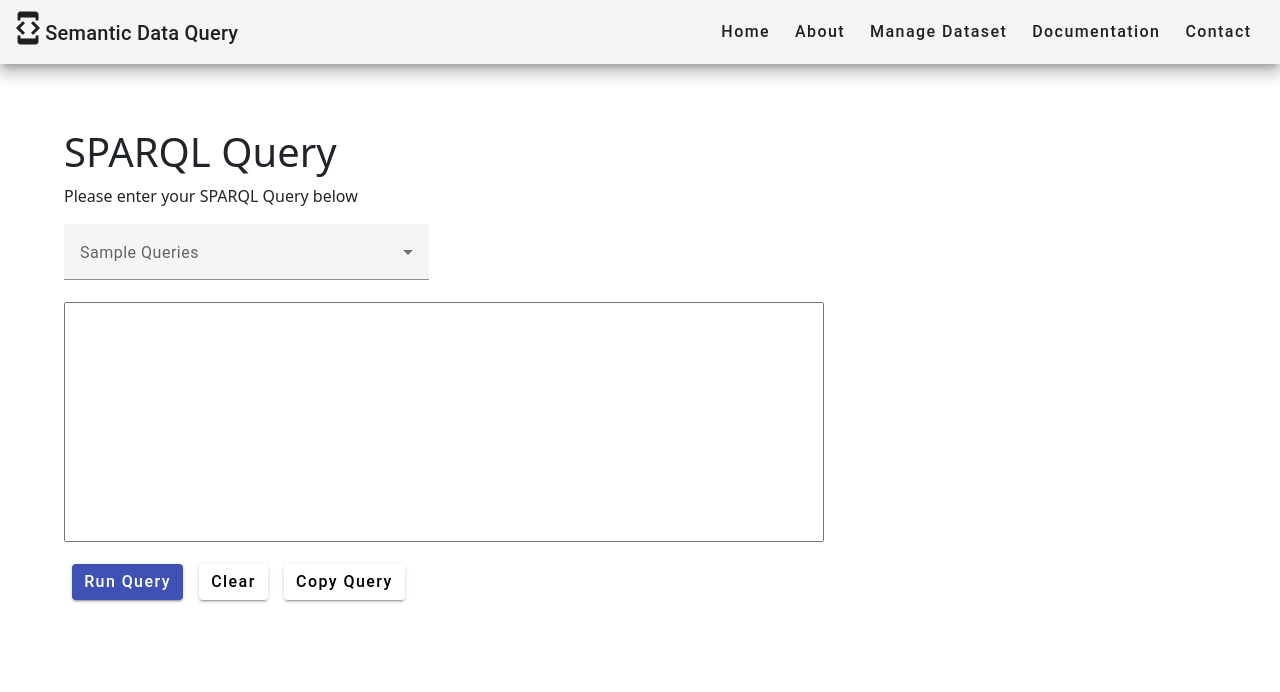
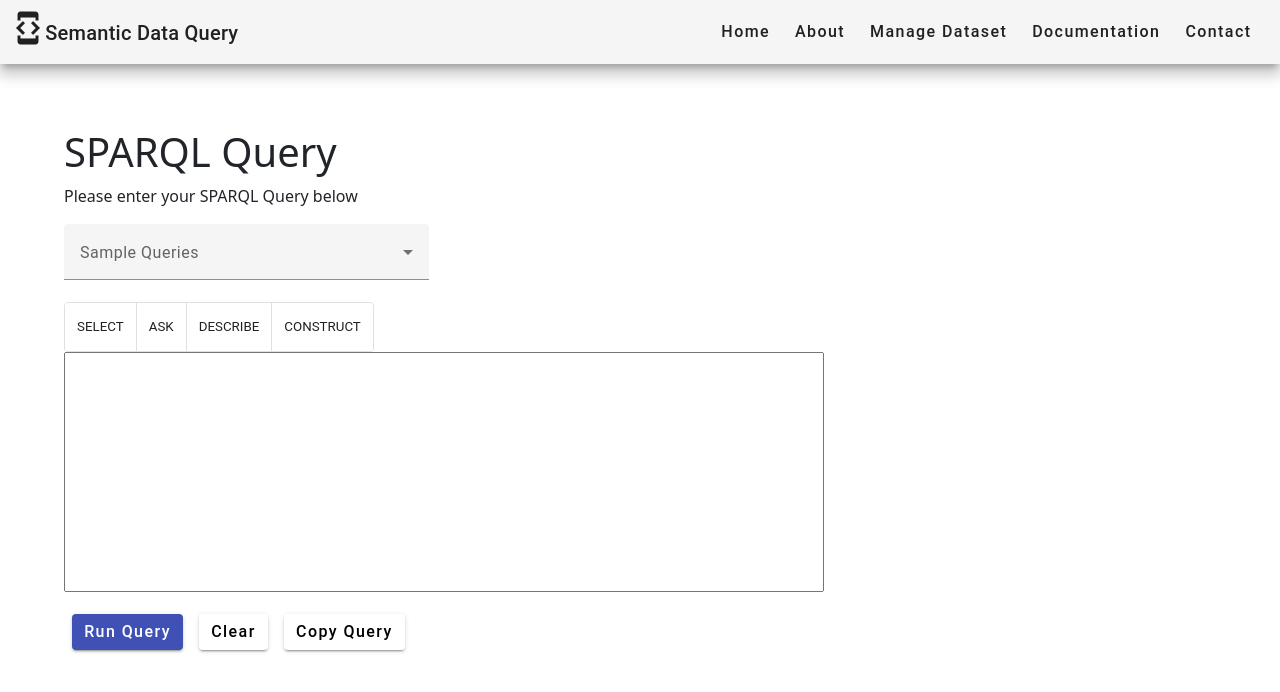
Before and after one commit to sreeharshakv/semantic-data-query, an Angular app in the folder angularclient/: page /home in a window 1280 px wide. Shown: the top 692 px of the page. Built offline with nearby package versions, Linux system fonts and the light colour scheme.

Commit message:
move queries to queries.json, add query-type button toggle and some cleanup

```diff
--- a/angularclient/src/app/app.module.ts
+++ b/angularclient/src/app/app.module.ts
@@ -18,6 +18,7 @@ import {FormsModule, ReactiveFormsModule} from "@angular/forms";
 import { HttpClientModule } from '@angular/common/http';
 import {MatSelectModule} from "@angular/material/select";
 import {BrowserAnimationsModule} from "@angular/platform-browser/animations";
+import {MatButtonToggleModule} from "@angular/material/button-toggle";
 
 @NgModule({
   declarations: [
@@ -41,7 +42,8 @@ import {BrowserAnimationsModule} from "@angular/platform-browser/animations";
     HttpClientModule,
     MatSelectModule,
     ReactiveFormsModule,
-    BrowserAnimationsModule
+    BrowserAnimationsModule,
+    MatButtonToggleModule
   ],
   providers: [],
   bootstrap: [AppComponent]
--- a/angularclient/src/app/query/query.component.css
+++ b/angularclient/src/app/query/query.component.css
@@ -26,3 +26,7 @@ table, th, td {
 tr:nth-child(even) {
   background-color: #f2f2f2;
 }
+
+mat-button-toggle {
+  font-size: smaller;
+}
--- a/angularclient/src/app/query/query.component.html
+++ b/angularclient/src/app/query/query.component.html
@@ -5,10 +5,19 @@
   <div>
     <mat-form-field appearance="fill" style="width: 30%">
       <mat-label>Sample Queries</mat-label>
-      <mat-select [formControl]="queriesControl" (selectionChange)="selectQuery()">
-        <mat-option *ngFor="let question of questionList" [value]="queryList.get(question)">{{question}}</mat-option>
+      <mat-select [formControl]="queriesControl" [(value)]="selectedQuery" (selectionChange)="selectQueryFromDropdown()">
+          <mat-option *ngFor="let queryData of queryList" [value]="queryData">{{queryData.question}}</mat-option>
       </mat-select>
     </mat-form-field>
+  </div>
+
+  <div>
+    <mat-button-toggle-group name="queryType" [(value)]="queryType">
+      <mat-button-toggle value="select">SELECT</mat-button-toggle>
+      <mat-button-toggle value="ask">ASK</mat-button-toggle>
+      <mat-button-toggle value="describe">DESCRIBE</mat-button-toggle>
+      <mat-button-toggle value="construct">CONSTRUCT</mat-button-toggle>
+    </mat-button-toggle-group>
   </div>
 
   <textarea
@@ -40,6 +49,4 @@
       </tbody>
     </table>
   </div>
-
-
 </div>
--- a/angularclient/src/app/query/query.component.ts
+++ b/angularclient/src/app/query/query.component.ts
@@ -10,6 +10,12 @@ import {FormControl} from "@angular/forms";
 export class QueryComponent {
 
   str: string = "";
+  queryType: string | undefined;
+  selectedQuery: QueryData = {
+    query: "",
+    queryType: "",
+    question: ""
+  };
 
   displayedColumns: string[] | undefined;
 
@@ -17,52 +23,21 @@ export class QueryComponent {
 
   queriesControl = new FormControl([]);
 
-  queryList: Map<string, string> = new Map([
-    ["Name of Area in descending order of total no of crimes",
-      "PREFIX ns: <https://data.lacity.org#>\n" +
-      "\n" +
-      "SELECT ?area (COUNT(?crimeType) AS ?totalCrimes)\n" +
-      "WHERE {\n" +
-      "  ?crime ns:inArea ?neighborhood ;\n" +
-      "         ns:crimeOccurred ?crimeType .\n" +
-      "  ?neighborhood ns:areaDescription ?area;\n" +
-      "}\n" +
-      "GROUP BY ?area\n" +
-      "ORDER BY DESC(?totalCrimes)"],
-    ["Number of crimes of each crimeType in each area ",
-      "PREFIX ns: <https://data.lacity.org#>\n" +
-      "                \n" +
-      "SELECT ?area ?crimeDesc (COUNT(?crimeType) AS ?totalCrimes)\n" +
-      "WHERE {\n" +
-      "  ?crime ns:inArea ?neighborhood;\n" +
-      "         ns:crimeOccurred ?crimeType.\n" +
-      "  ?neighborhood ns:areaDescription ?area.\n" +
-      "  ?crimeType ns:crimeDescription ?crimeDesc;\n" +
-      "}\n" +
-      "GROUP BY ?area ?crimeDesc\n" +
-      "ORDER BY DESC(?totalCrimes)"],
-    ["No of crimes in each area per year",
-      "PREFIX ns: <https://data.lacity.org#>\n" +
-      "                \n" +
-      "SELECT ?year ?area (COUNT(?crimeType) AS ?numCrimes)\n" +
-      "WHERE {\n" +
-      "  ?crime ns:inArea ?neighborhood;\n" +
-      "         ns:crimeOccurred ?crimeType;\n" +
-      "         ns:reportedOn ?date;\n" +
-      "         BIND(YEAR(?date) AS ?year).\n" +
-      "  ?neighborhood ns:areaDescription ?area.\n" +
-      "}\n" +
-      "GROUP BY ?year ?area\n" +
-      "ORDER BY ?year ?area"],
-  ]);
+  queryList: QueryData[] = [];
 
-  questionList: string[] = Array.from(this.queryList.keys());
-
-  constructor(private httpClient: HttpClient) { }
+  constructor(private httpClient: HttpClient) {
+    this.httpClient.get<any>('assets/json/queries.json').subscribe((res) => {
+      this.queryList = res.queryList;
+    });
+  }
 
   processQuery() {
     if (this.str.replaceAll(" ", "") != "") {
-      this.httpClient.post<any>("http://localhost:8080/query", this.str).subscribe(
+      let requestBody = {
+        queryType: this.queryType,
+        value: this.str
+      }
+      this.httpClient.post<any>("http://localhost:8080/query", requestBody).subscribe(
         res => {
           this.displayedColumns = res.headers;
           this.dataSource = res.data;
@@ -73,12 +48,20 @@ export class QueryComponent {
 
   clear() {
     this.str = "";
+    this.queryType = undefined;
     this.displayedColumns = undefined;
     this.dataSource = undefined;
     this.queriesControl.reset();
   }
 
-  selectQuery() {
-    this.str = this.queriesControl.value!.toString();
+  selectQueryFromDropdown() {
+    this.queryType = this.selectedQuery.queryType;
+    this.str = this.selectedQuery.query;
   }
 }
+
+interface QueryData {
+  queryType: string,
+  question: string,
+  query: string
+}
--- /dev/null
+++ b/angularclient/src/assets/json/queries.json
@@ -0,0 +1,19 @@
+{
+  "queryList": [
+    {
+      "queryType": "select",
+      "question": "Name of Area in descending order of total no of crimes",
+      "query": "PREFIX ns: <https://data.lacity.org#>\n\nSELECT ?area (COUNT(?crimeType) AS ?totalCrimes)\nWHERE {\n  ?crime ns:inArea ?neighborhood ;\n         ns:crimeOccurred ?crimeType .\n  ?neighborhood ns:areaDescription ?area;\n}\nGROUP BY ?area\nORDER BY DESC(?totalCrimes)"
+    },
+    {
+      "queryType": "select",
+      "question": "Number of crimes of each crimeType in each area",
+      "query": "PREFIX ns: <https://data.lacity.org#>\n                \nSELECT ?area ?crimeDesc (COUNT(?crimeType) AS ?totalCrimes)\nWHERE {\n  ?crime ns:inArea ?neighborhood;\n         ns:crimeOccurred ?crimeType.\n  ?neighborhood ns:areaDescription ?area.\n  ?crimeType ns:crimeDescription ?crimeDesc;\n}\nGROUP BY ?area ?crimeDesc\nORDER BY DESC(?totalCrimes)"
+    },
+    {
+      "queryType": "select",
+      "question": "No of crimes in each area per year",
+      "query": "PREFIX ns: <https://data.lacity.org#>\n                \nSELECT ?year ?area (COUNT(?crimeType) AS ?numCrimes)\nWHERE {\n  ?crime ns:inArea ?neighborhood;\n         ns:crimeOccurred ?crimeType;\n         ns:reportedOn ?date;\n         BIND(YEAR(?date) AS ?year).\n  ?neighborhood ns:areaDescription ?area.\n}\nGROUP BY ?year ?area\nORDER BY ?year ?area"
+    }
+  ]
+}
```
